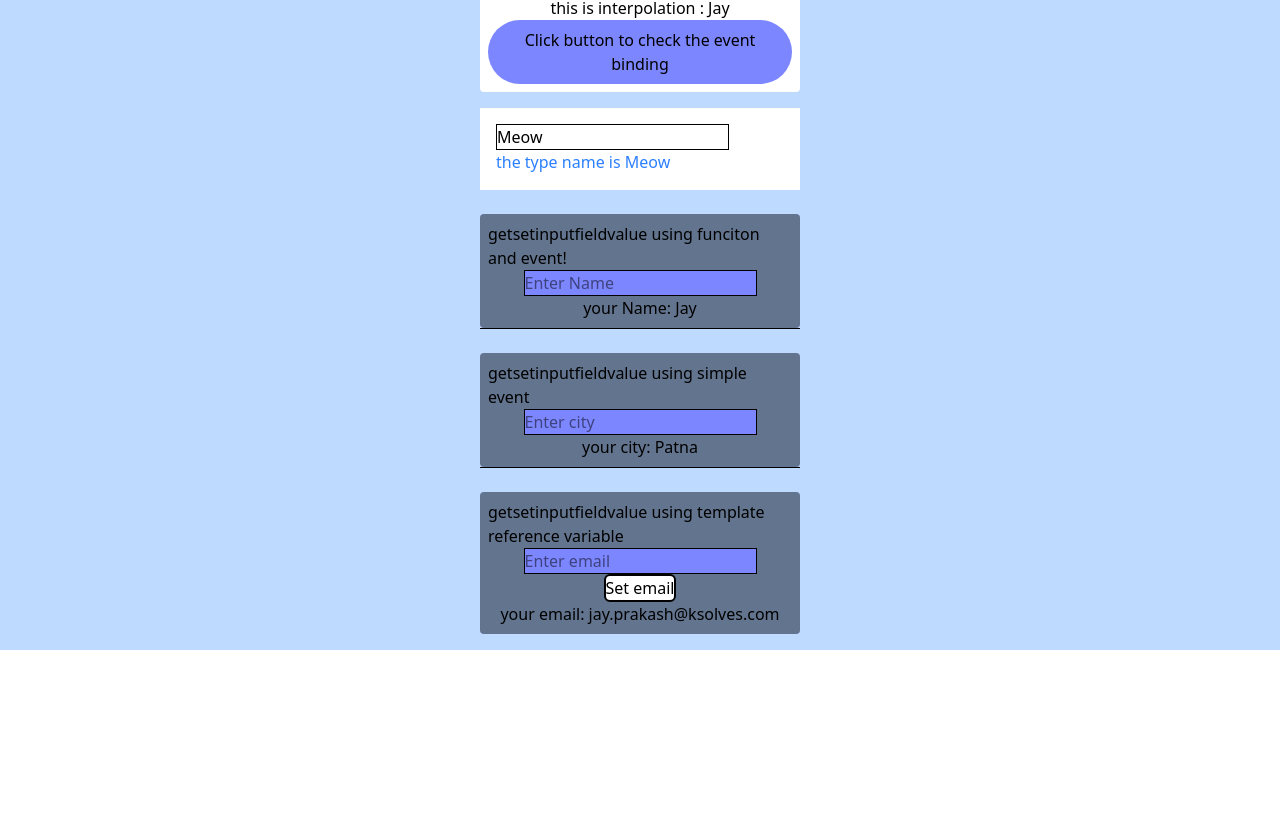
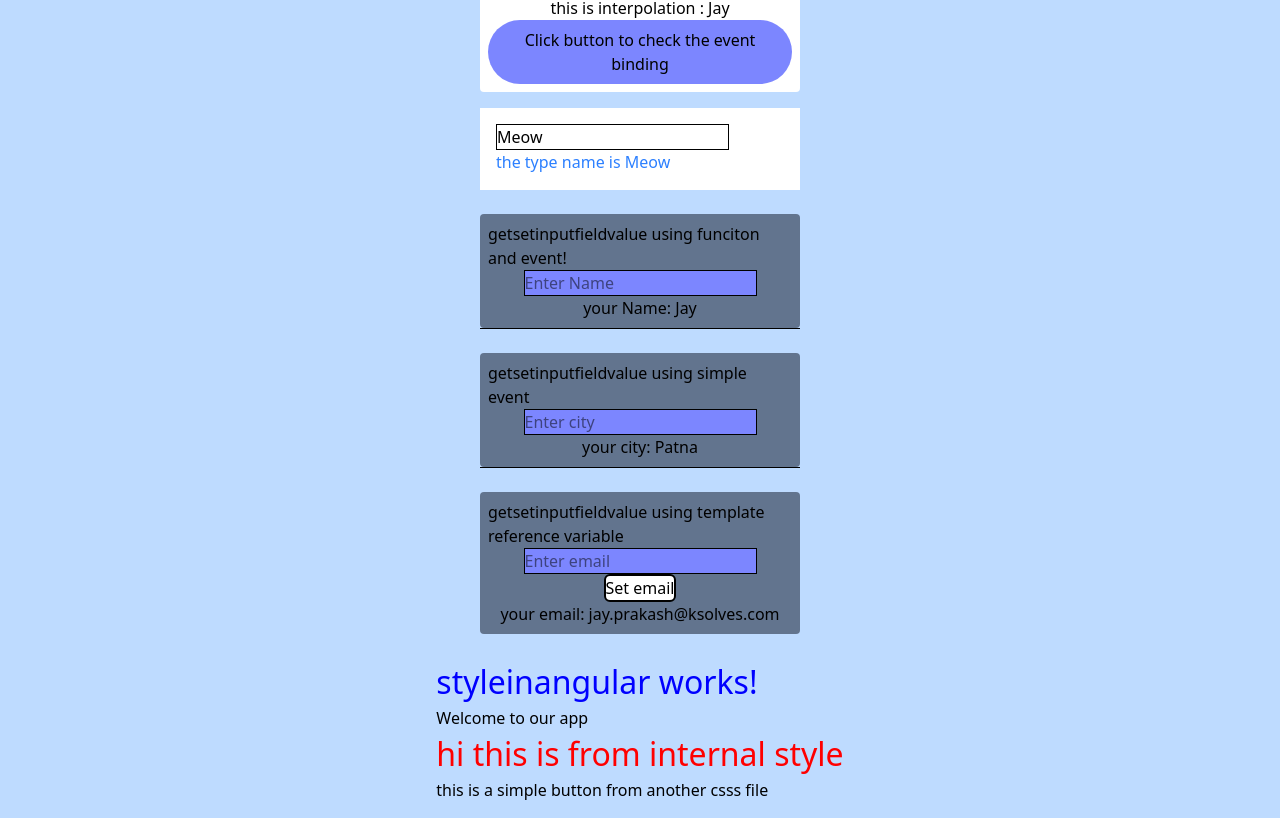
Before and after one commit to jay-ksolves/Angular-Training, an Angular app: page / in a window 1280 px wide. Shown: the part 615-1433 px from the top of the page. Before the commit the page ends 1265 px from the top, so only its background shows below. Built offline with nearby package versions, Linux system fonts and the light colour scheme.

Commit message:
feat: add Styleinangular component with integrated global and component-level CSS styles

```diff
--- a/angular.json
+++ b/angular.json
@@ -25,7 +25,7 @@
                 "input": "public"
               }
             ],
-            "styles": ["src/styles.css"],
+            "styles": ["src/styles.css","src/anotherglobalstyle.css"],
             "server": "src/main.server.ts",
             "outputMode": "server",
             "security": {
--- /dev/null
+++ b/src/anotherglobalstyle.css
@@ -0,0 +1 @@
+/* this  is simlar to styles.css and also applied globally as we have update styele url in angular.json */
--- a/src/app/app.html
+++ b/src/app/app.html
@@ -1,7 +1,6 @@
 <div class="min-h-screen bg-blue-200 flex flex-col justify-center items-center p-4">
   <header class="mb-6 text-center">
-    <h1
-      class="text-3xl font-extrabold">
+    <h1 class="text-3xl font-extrabold">
       {{ name }}
     </h1>
   </header>
@@ -14,4 +13,7 @@
 
   <app-getsetinputfieldvalue></app-getsetinputfieldvalue>
 
+
+  <br />
+  <app-styleinangular></app-styleinangular>
 </div>
--- a/src/app/app.ts
+++ b/src/app/app.ts
@@ -3,10 +3,11 @@ import { RouterOutlet } from '@angular/router';
 import { Login } from './login/login';
 import { Eventbinding } from './eventbinding/eventbinding';
 import { Getsetinputfieldvalue } from './getsetinputfieldvalue/getsetinputfieldvalue';
+import { Styleinangular } from './styleinangular/styleinangular';
 
 @Component({
   selector: 'app-root',
-  imports: [RouterOutlet, Login, Eventbinding,Getsetinputfieldvalue],
+  imports: [RouterOutlet, Login, Eventbinding,Getsetinputfieldvalue,Styleinangular],
   templateUrl: './app.html',
   styleUrl: './app.css',
 })
--- /dev/null
+++ b/src/app/styleinangular/anothercssfile.css
@@ -0,0 +1,4 @@
+
+.newbutton{
+    border: 1px solid blue;
+}
--- a/src/app/styleinangular/styleinangular.css
+++ b/src/app/styleinangular/styleinangular.css
@@ -0,0 +1,4 @@
+.container-main{
+    background-color:yellow;
+    padding: 4rem;
+}
--- a/src/app/styleinangular/styleinangular.html
+++ b/src/app/styleinangular/styleinangular.html
@@ -1 +1,11 @@
+<style>
+    .internal-style {
+        font-size: 2rem;
+        color: red;
+    }
+</style>
 <p>styleinangular works!</p>
+
+<div class="container-main">Welcome to our app</div>
+<p class="internal-style">hi this is from internal style</p>
+<button class="newbutton">this is a simple button from another csss file</button>
--- a/src/app/styleinangular/styleinangular.ts
+++ b/src/app/styleinangular/styleinangular.ts
@@ -4,6 +4,11 @@ import { Component } from '@angular/core';
   selector: 'app-styleinangular',
   imports: [],
   templateUrl: './styleinangular.html',
-  styleUrl: './styleinangular.css',
+  // styleUrl: './styleinangular.css',
+  styleUrls: ['./styleinangular.css', './anothercssfile.css'],
+  styles: [`p {
+        font-size: 2rem;
+        color: blue;
+    }`]
 })
-export class Styleinangular {}
+export class Styleinangular { }
```
